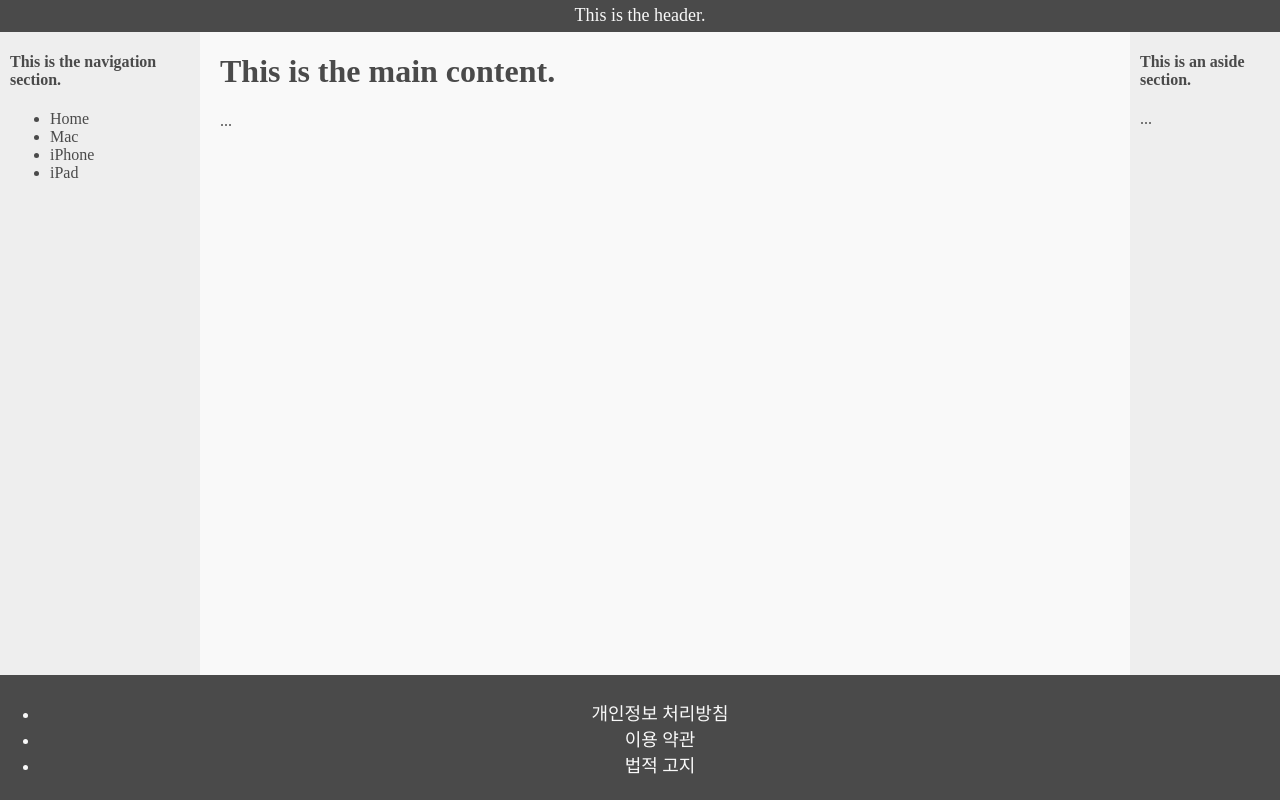
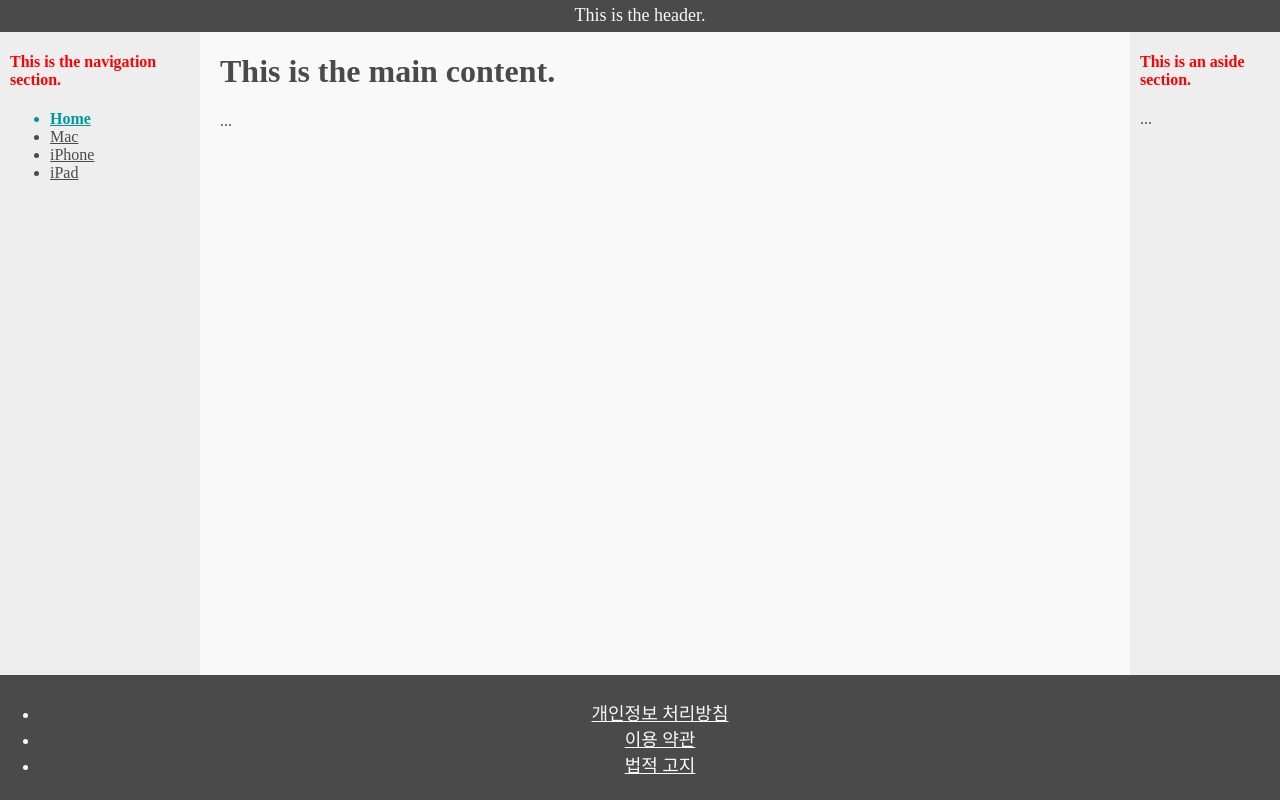
Before and after one commit to SEBFE43GwakMiso/Basic, a plain HTML site: page index.html in a window 1280 px wide. Drawn offline with Linux system fonts and the light colour scheme.

Commit message:
Update layout.css

```diff
--- a/layout.css
+++ b/layout.css
@@ -1,3 +1,20 @@
+  h4 {
+    color: red;
+  }
+  #navigation-title {
+    color: red;
+  }
+  li {
+    text-decoration: underline;
+  }
+  .menu-item {
+    text-decoration: underline;
+  }
+  .selected {
+    font-weight: bold;
+    color: #009999;
+  }
+
 body {
     min-height: 100vh;
     display: flex;
```
